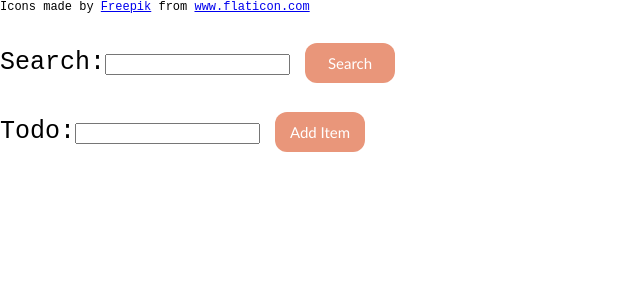
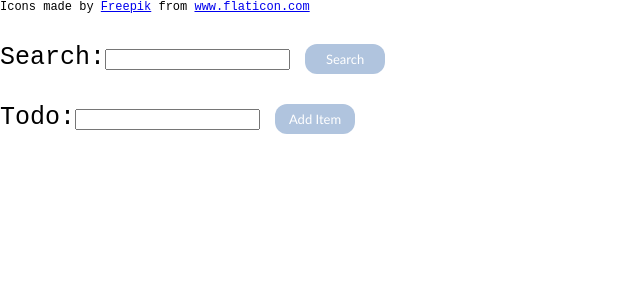
Before and after one commit to Wong-S/mintbean-Goals-Project, a React (Create React App) app: page / in a window 1280 px wide. Shown: the top 300 px of the page, without its empty margins (0-640 px from the left). Built offline with nearby package versions, Linux system fonts and the light colour scheme.

Commit message:
fixed styling for buttons

```diff
--- a/src/App.css
+++ b/src/App.css
@@ -10,12 +10,12 @@ body {
 button {
   border-radius: 12px;
   border: 10px;
-  width:90px;
-  height: 40px;
-  background-color:darksalmon;
+  width: 80px;
+  height: 30px;
+  background-color:lightsteelblue;
   color: white;
   font-family:'Trebuchet MS';
-  font-size:15px;
+  font-size:13px;
 }
 
 .icon {
```
